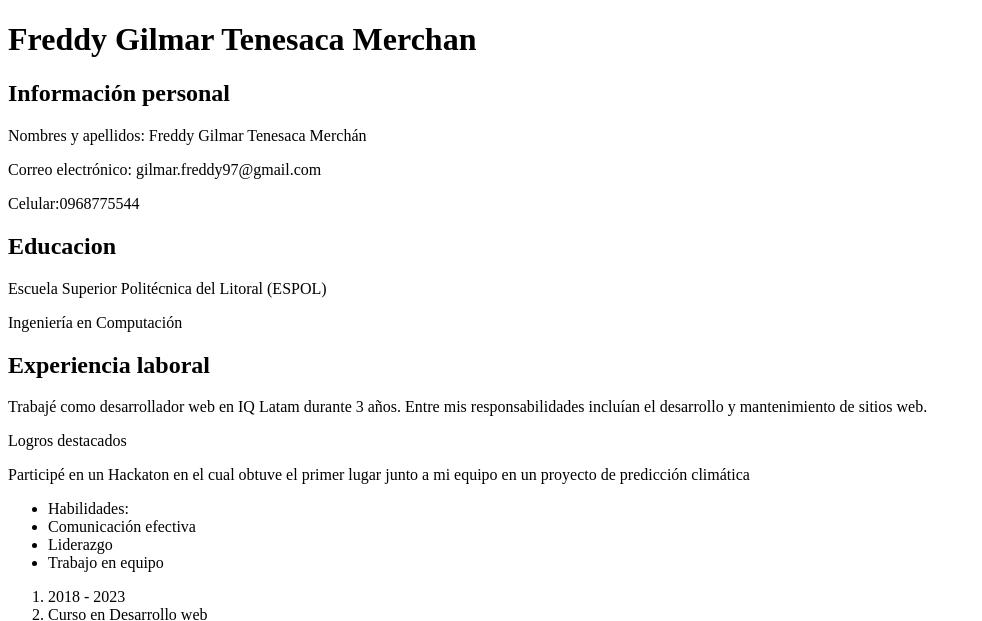
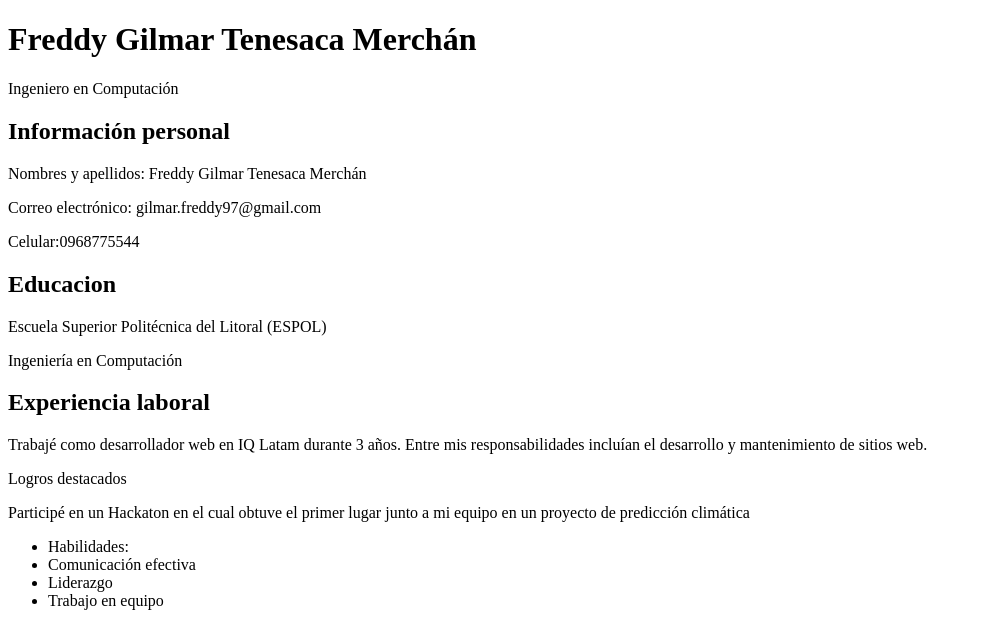
Before and after one commit to fredtenesaca/curriculum, a plain HTML site: page index.html in a window 1280 px wide. Shown: the top 621 px of the page, without its empty margins (0-982 px from the left). Drawn offline with Linux system fonts and the light colour scheme.

Commit message:
<header>

```diff
--- a/index.html
+++ b/index.html
@@ -13,10 +13,12 @@
   <body>
 
     <header>
-      <h1>Freddy Gilmar Tenesaca Merchan</h1>
+      <h1>Freddy Gilmar Tenesaca Merchán</h1>
+      <p>Ingeniero en Computación</p>
     </header>
 
     <main>
+
       <section>
         <h2>Información personal</h2>
         <p>Nombres y apellidos: Freddy Gilmar Tenesaca Merchán</p>
@@ -29,6 +31,7 @@
         <p>Escuela Superior Politécnica del Litoral (ESPOL)</p>
         <p>Ingeniería en Computación</p>
       </section>
+
 
       <div class= "section">
         <h2>Experiencia laboral</h2>
```
